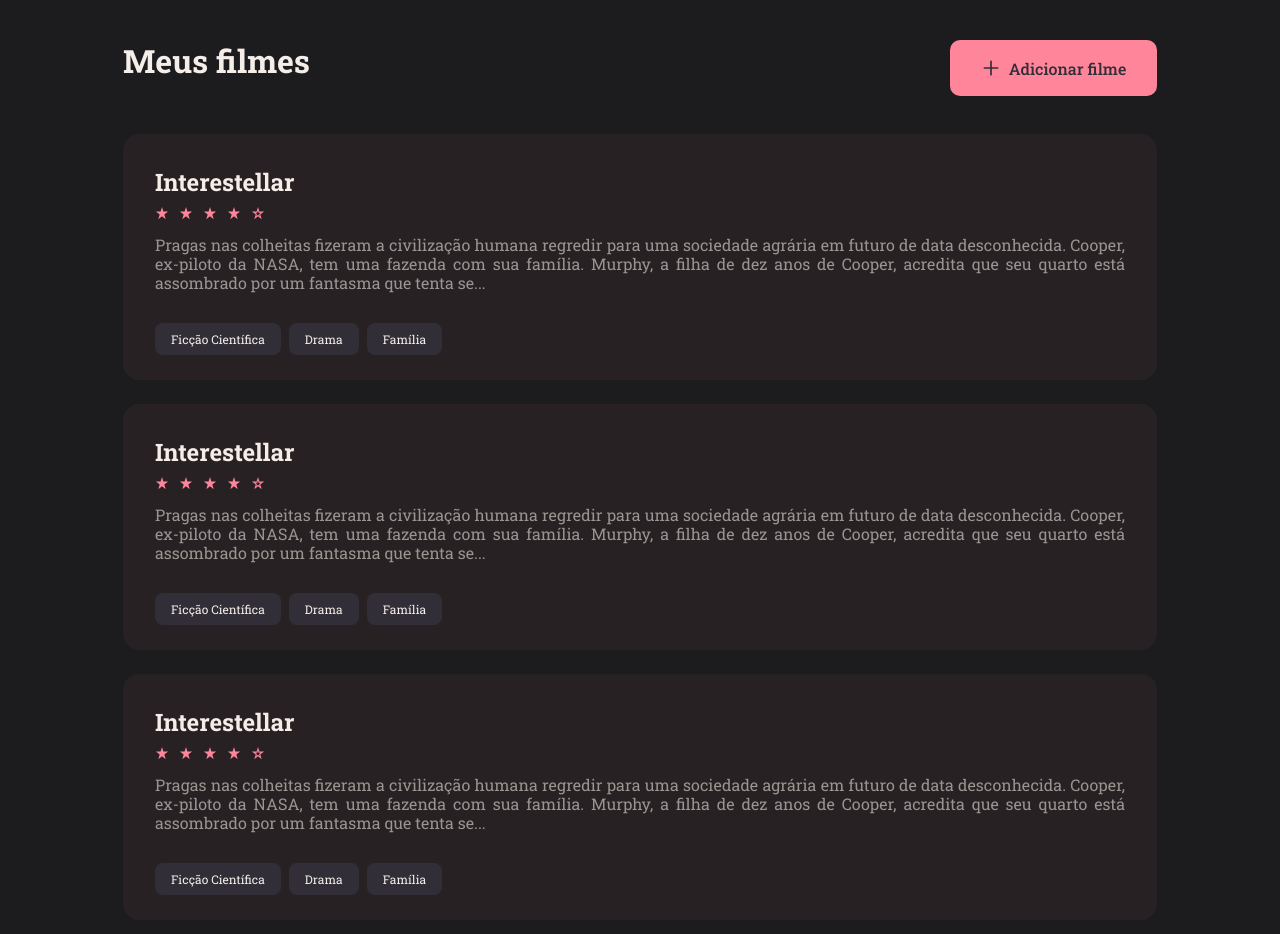
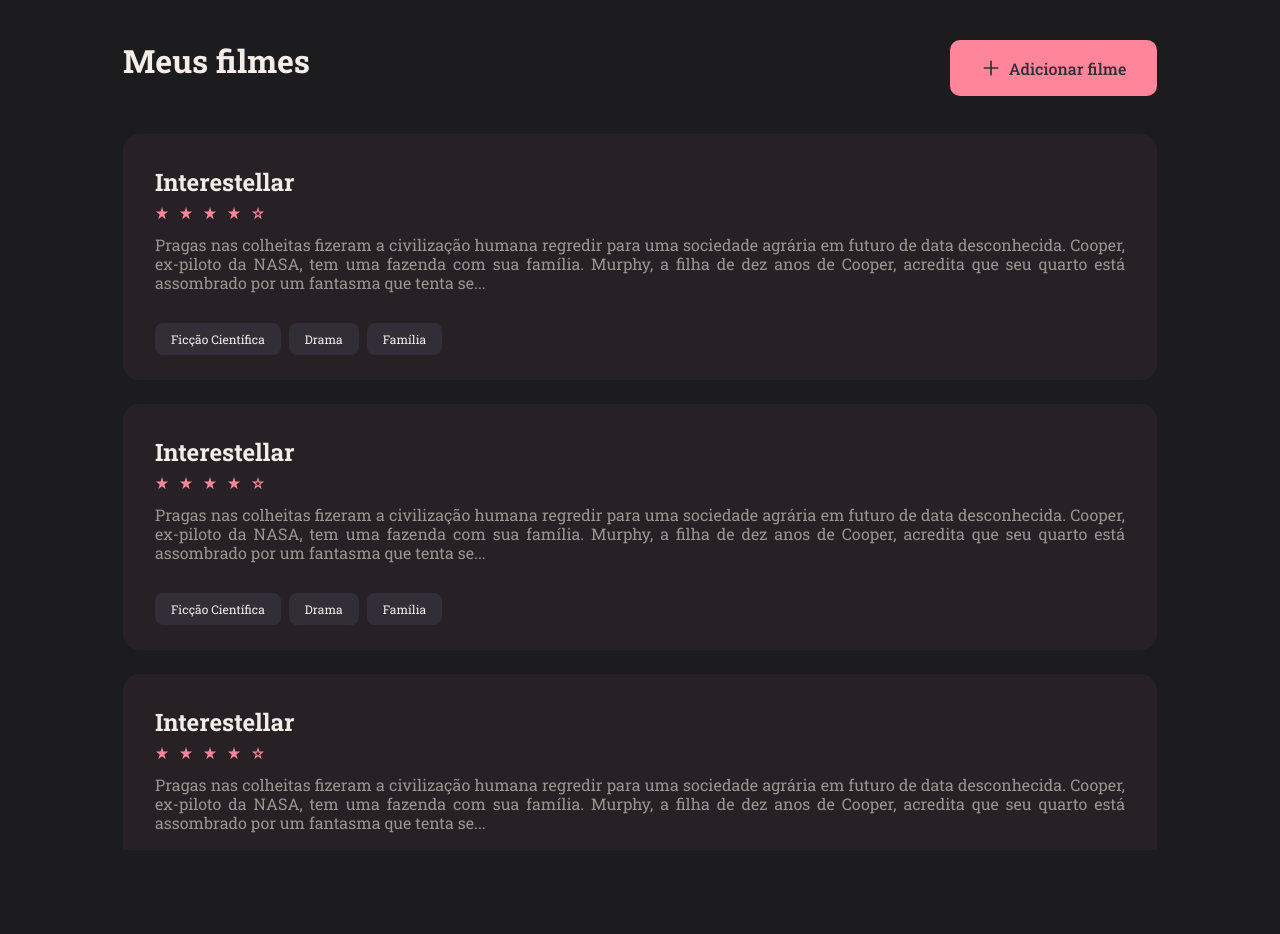
Before and after one commit to richardmezzomo/RocketMovies-Frontend, a React (Vite) app: page / in a window 1280 px wide. Shown: the part 140-1074 px from the top of the page. After the commit the page ends 1048 px from the top, so only its background shows below. Built offline with nearby package versions, Linux system fonts and the light colour scheme.

Commit message:
fix: scroll cards on  screen home

```diff
--- a/src/components/Card/styles.js
+++ b/src/components/Card/styles.js
@@ -7,6 +7,7 @@
     padding: 3.2rem;
     border-radius: 1.6rem;
     border: none;
+    text-align: left;
 
     > h1 {
       color: ${({ theme }) => theme.COLORS.WHITE};
--- a/src/pages/Home/styles.js
+++ b/src/pages/Home/styles.js
@@ -1,9 +1,8 @@
 import styled from "styled-components";
 
 export const Container = styled.div`
-    width: 100%;
+    width: 100vw;
     height: 100vh;
-
     background-color: ${({ theme }) => theme.COLORS.BACKGROUND_800};
 `
 export const NewMovie = styled.div`
@@ -24,10 +23,13 @@
 `
 export const Content = styled.div`
     padding: 3.8rem 12.3rem 5.8rem;
+
 `
 
 export const Cards = styled.div`
     display: flex;
     flex-direction: column;
     gap: 2.4rem;
+    height: 71.6rem;
+    overflow: auto;
 `
```
Also changed, not shown: src/pages/Home/index.jsx (line endings or trailing spaces).
